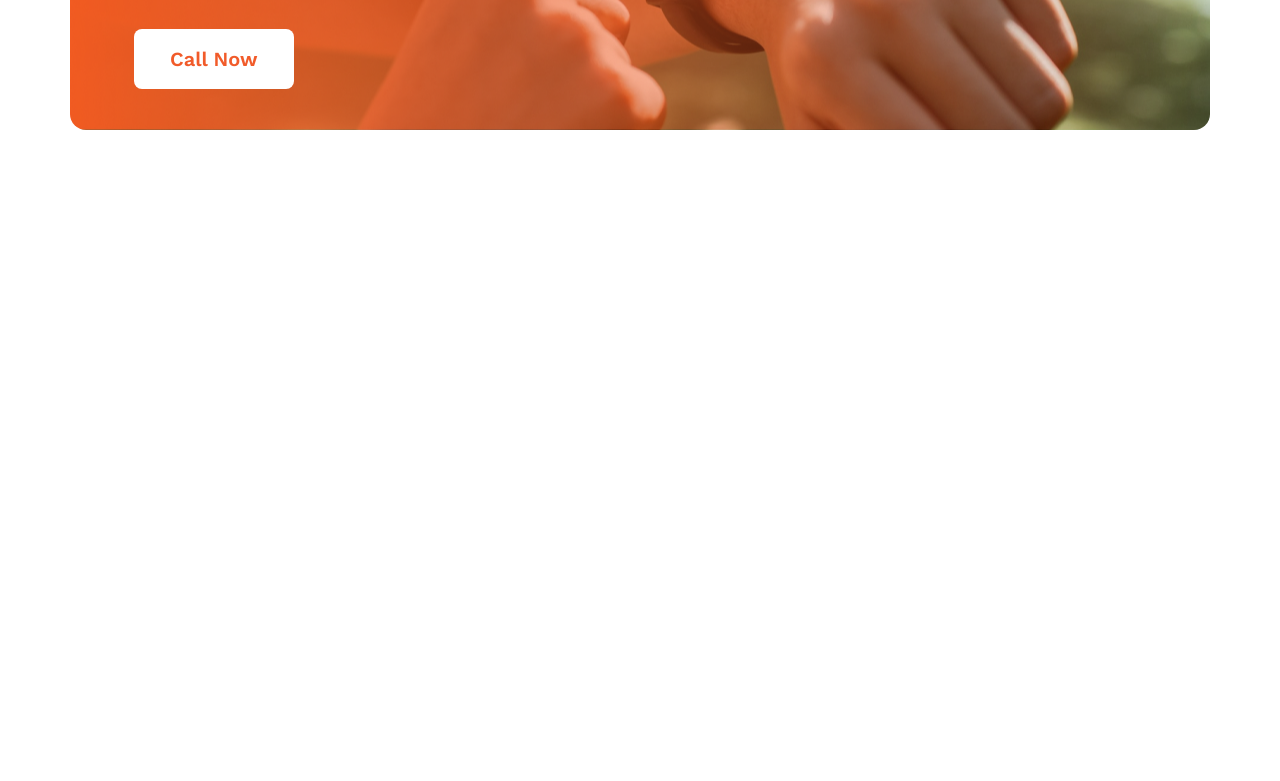
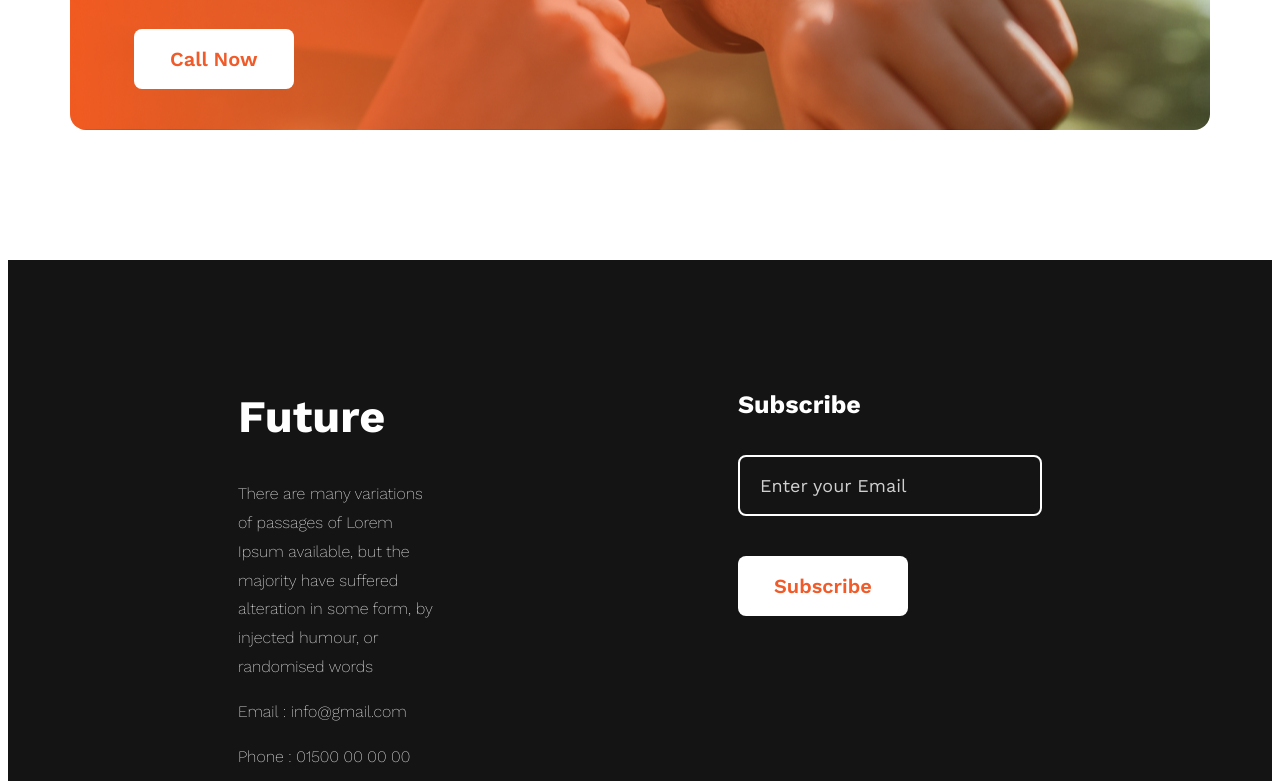
Before and after one commit to t-anvirahmed/new-year-new-me, a plain HTML site: page index.html in a window 1280 px wide. Shown: the part 2742-3523 px from the top of the page. Before the commit the page ends 3002 px from the top, so only its background shows below. Drawn offline with nearby package versions, Linux system fonts and the light colour scheme.

Commit message:
added footer

```diff
--- a/index.html
+++ b/index.html
@@ -76,13 +76,30 @@
             <div class="positive-mind-card">
                 <div class="positive-mind-content">
                     <h2>Always keep a positive mindset</h2>
-                    <button>Call Now</button>
+                    <button class="white-btn">Call Now</button>
                 </div>
             </div>
         </section>
     </main>
     <footer>
-
+        <div class="footer-container">
+            <div class="footer-content">
+                <h2>Future</h2>
+                <p>There are many variations of passages of Lorem Ipsum available, but the majority have suffered alteration in some form, by injected humour, or randomised words</p>
+                <p>Email : info@gmail.com</p>
+                <p>Phone : 01500 00 00 00</p>
+                <div class="footer-icons">
+                    <img src="images/icons/fb.png" alt="">
+                    <img src="images/icons/twitter.png" alt="">
+                    <img src="images/icons/youtube.png" alt="">
+                </div>
+            </div>
+            <div class="footer-form">
+                <h2>Subscribe</h2>
+                <input type="email" placeholder="Enter your Email" name="" id="">
+                <button class="white-btn">Subscribe</button>
+            </div>
+        </div>
     </footer>
 </body>
 
--- a/styles/styles.css
+++ b/styles/styles.css
@@ -7,6 +7,23 @@
     width: 72%;
     max-width: 1200px;
 } */
+
+.white-btn {
+    background: #fff;
+    color: #F15B2A;
+    border: none;
+    padding: 18px 36px;
+    border-radius: 8px;
+    font-size: 20px;
+    font-weight: 600;
+    cursor: pointer;
+    transition: background 0.2s, color 0.2s;
+}
+
+.white-btn:hover {
+    background: #ffe5d0;
+    color: #d94a1e;
+}
 
 /* banner section styles */
 .banner-container {
@@ -163,19 +180,68 @@
     color: #fff;
 }
 
-.positive-mind-content button {
-    background: #fff;
-    color: #F15B2A;
-    border: none;
-    padding: 18px 36px;
-    border-radius: 8px;
-    font-size: 20px;
-    font-weight: 600;
-    cursor: pointer;
-    transition: background 0.2s, color 0.2s;
+footer {
+    background: #151414;
 }
 
-.positive-mind-content button:hover {
-    background: #ffe5d0;
-    color: #d94a1e;
+.footer-container {
+    justify-content: center;
+    align-items: flex-start;
+    max-width: 1240px;
+    display: flex;
+    color: #fff;
+    padding: 130px 230px;
+    gap: 300px;
+    margin: auto;
 }
+
+.footer-content {
+    margin-top: 0;
+    padding-top: 0;
+}
+
+.footer-content h2 {
+    margin-top: 0;
+    font-size: 45px;
+    font-weight: 700;
+}
+
+.footer-content p {
+    font-size: 16px;
+    font-weight: 200;
+    line-height: 1.8;
+}
+
+.footer-form {
+    display: flex;
+    flex-direction: column;
+    align-items: flex-start;
+    gap: 24px;
+}
+
+.footer-form h2 {
+    color: #fff;
+    font-size: 25px;
+    font-weight: 700;
+    margin-top: 0;
+    margin-bottom: 12px;
+}
+
+.footer-form input[type="email"] {
+    width: 260px;
+    padding: 18px 20px;
+    border: 2px solid #fff;
+    border-radius: 8px;
+    background: transparent;
+    color: #fff;
+    font-size: 18px;
+    margin-bottom: 16px;
+    outline: none;
+    transition: border 0.2s;
+}
+
+.footer-form input[type="email"]::placeholder {
+    color: #fff;
+    opacity: 0.8;
+    font-size: 18px;
+}
```
